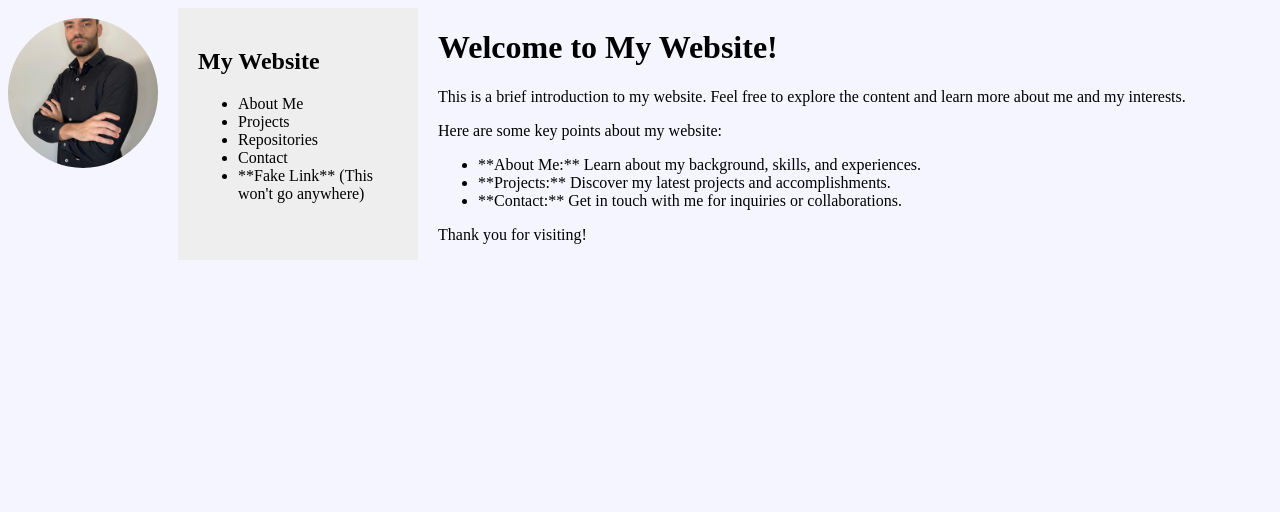
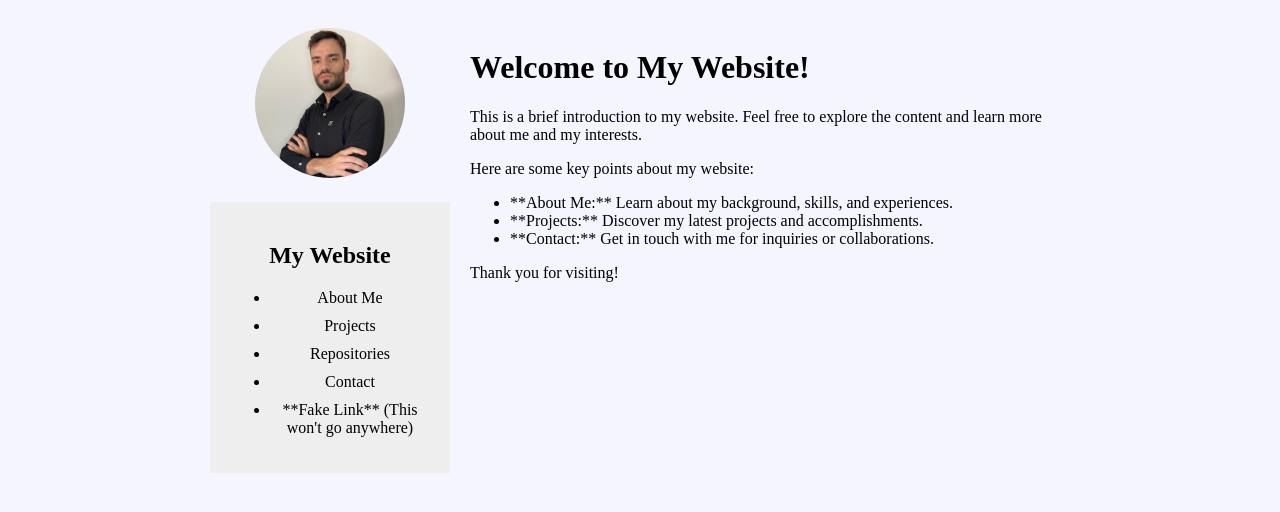
Before and after one commit to matheushbps/matheushps.github.io, a plain HTML site: page index.html in a window 1280 px wide. Drawn offline with Linux system fonts and the light colour scheme.

Commit message:
little more changes made

```diff
--- a/index.html
+++ b/index.html
@@ -6,18 +6,39 @@
     body {
       background-color: #F5F5FF; /* Very light pastel blue */
       display: flex; /* Enable flexbox layout */
+      justify-content: center; /* Center the content horizontally */
+      padding: 20px; /* Add some padding around the content */
+    }
+
+    .sidebar-container {
+      display: flex; /* Create a flex container for the profile photo and sidebar */
+      flex-direction: column; /* Arrange items vertically */
+      align-items: center; /* Center items in the sidebar */
+      margin-right: 20px; /* Add space between sidebar and main content */
+    }
+
+    .profile-photo {
+      border-radius: 50%;
+      width: 150px;
+      height: 150px;
+      object-fit: cover;
+      object-position: center top; /* Adjust the position of the image */
+      cursor: pointer; /* Set cursor to pointer on hover */
+      margin-bottom: 20px; /* Add space between photo and sidebar */
     }
 
     .sidebar {
       background-color: #eee; /* Light gray background for sidebar */
       width: 200px; /* Set sidebar width */
       padding: 20px; /* Add some padding for content */
-      margin-right: 20px; /* Add margin for spacing */
+      text-align: center; /* Center text within the sidebar */
     }
 
     .sidebar a {
       text-decoration: none; /* Remove underline from links */
       color: black; /* Set link color */
+      display: block; /* Ensure links take up full width */
+      margin: 10px 0; /* Add space between links */
     }
 
     .sidebar a:hover {
@@ -25,33 +46,27 @@
     }
 
     .main-content {
-      flex: 1; /* Take up remaining space */
-    }
-
-    .profile-photo {
-      float: left; /* Not needed anymore due to flexbox */
-      margin-right: 20px;
-      margin-top: 10px;
-      border-radius: 50%;
-      width: 150px;
-      height: 150px;
-      object-fit: cover;
-      cursor: pointer; /* Set cursor to pointer on hover */
+      max-width: 600px; /* Limit the width of the main content */
+      flex: 1; /* Allow main content to take up remaining space */
+      text-align: left; /* Align text to the left */
     }
   </style>
 </head>
 <body>
+  <div class="sidebar-container">
     <a href="https://www.linkedin.com/in/matheushbps/" target="_blank">
       <img class="profile-photo" src="images/foto.jpg" alt="Your Profile Photo">
     </a>
-
     <div class="sidebar">
       <h2>My Website</h2>
       <ul>
         <li><a href="#">About Me</a></li>
         <li><a href="#">Projects</a></li>
-      <li><a href="#">Repositories</a></li>  <li><a href="#">Contact</a></li>
-      <li><a href="#">**Fake Link** (This won't go anywhere)</a></li>  </ul>
+        <li><a href="#">Repositories</a></li>
+        <li><a href="#">Contact</a></li>
+        <li><a href="#">**Fake Link** (This won't go anywhere)</a></li>
+      </ul>
+    </div>
   </div>
 
   <div class="main-content">
```
Lines whose indentation alone changed are shown as unchanged.
